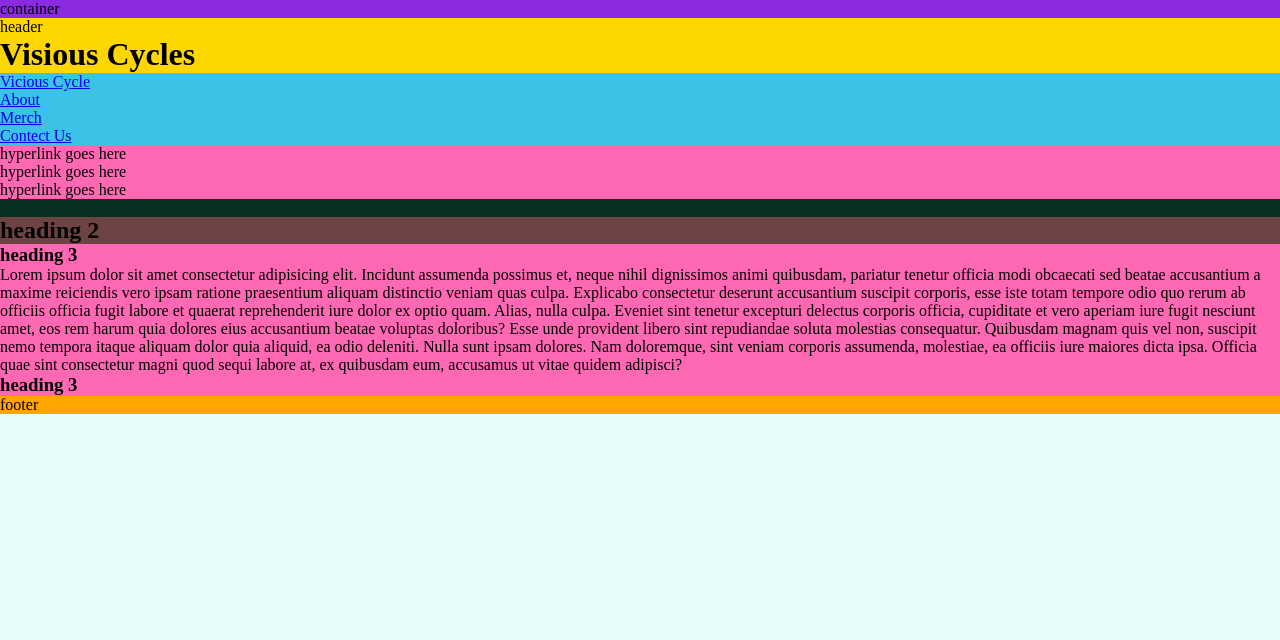
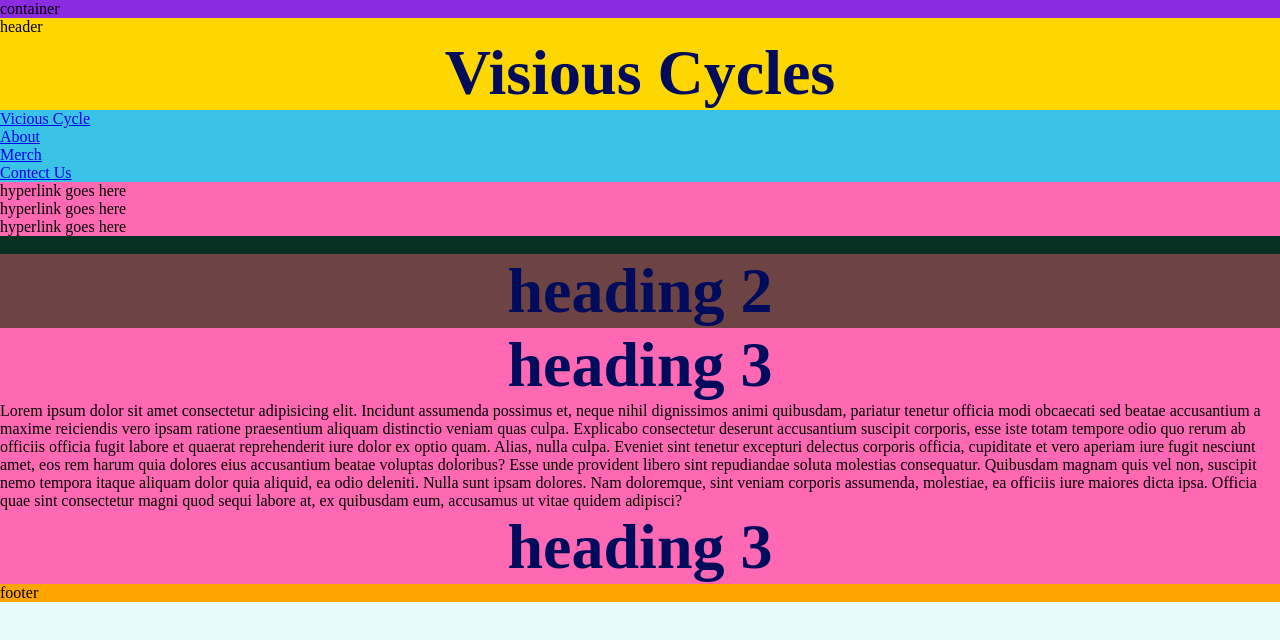
Before and after one commit to nsalimova1/ViciousCyclesProject, a plain HTML site: page index.html in a window 1280 px wide. Drawn offline with Linux system fonts and the light colour scheme; files that its build step writes are made by us from their sources; a web font is replaced by a local one.

Commit message:
Add files via upload

```diff
--- a/vicious.css
+++ b/vicious.css
@@ -35,3 +35,8 @@ section {
 footer {
     background-color: orange;
 }
+h1, h2, h3 {
+    font-size: 4em;
+    text-align: center;
+    color: #010B5B;
+}
```
